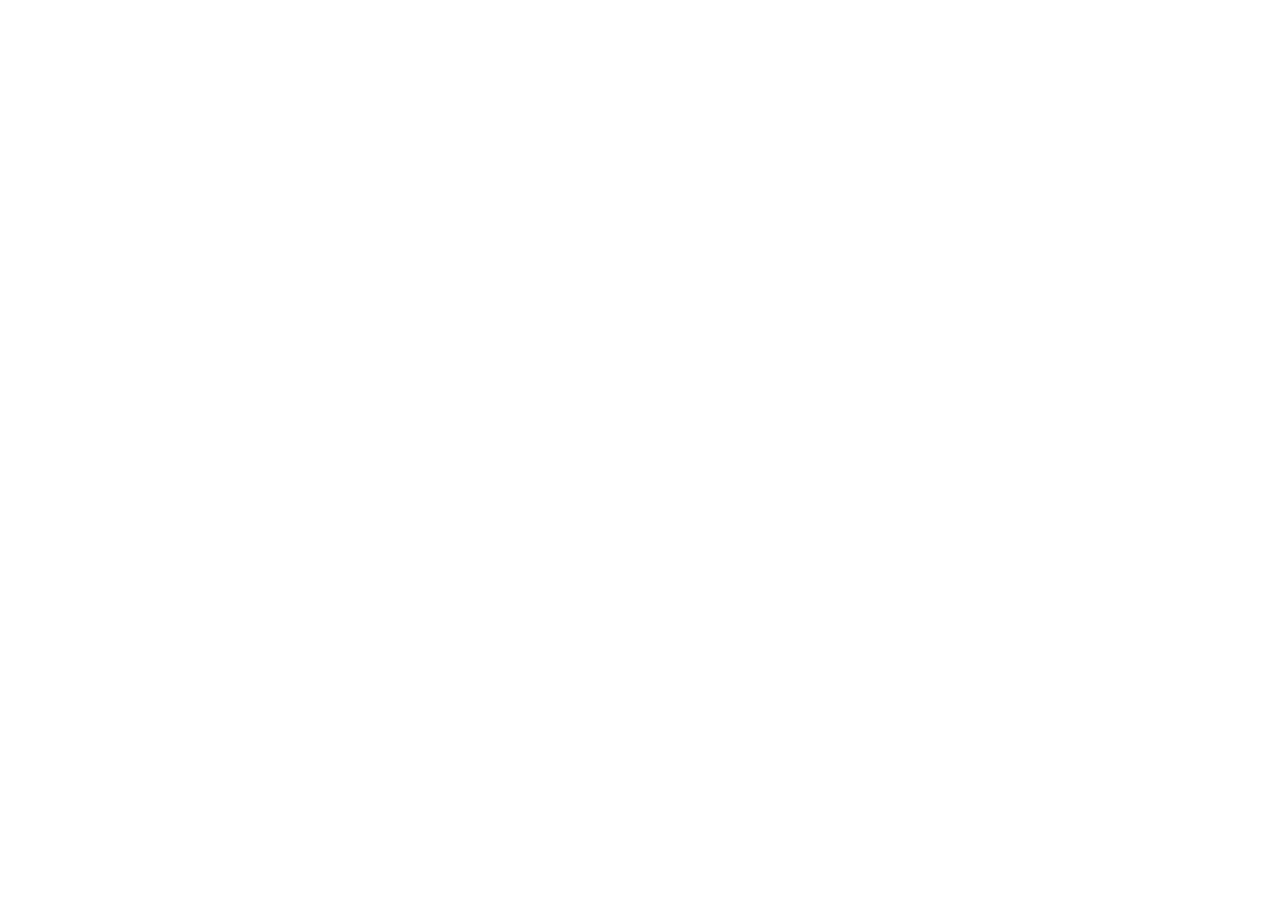
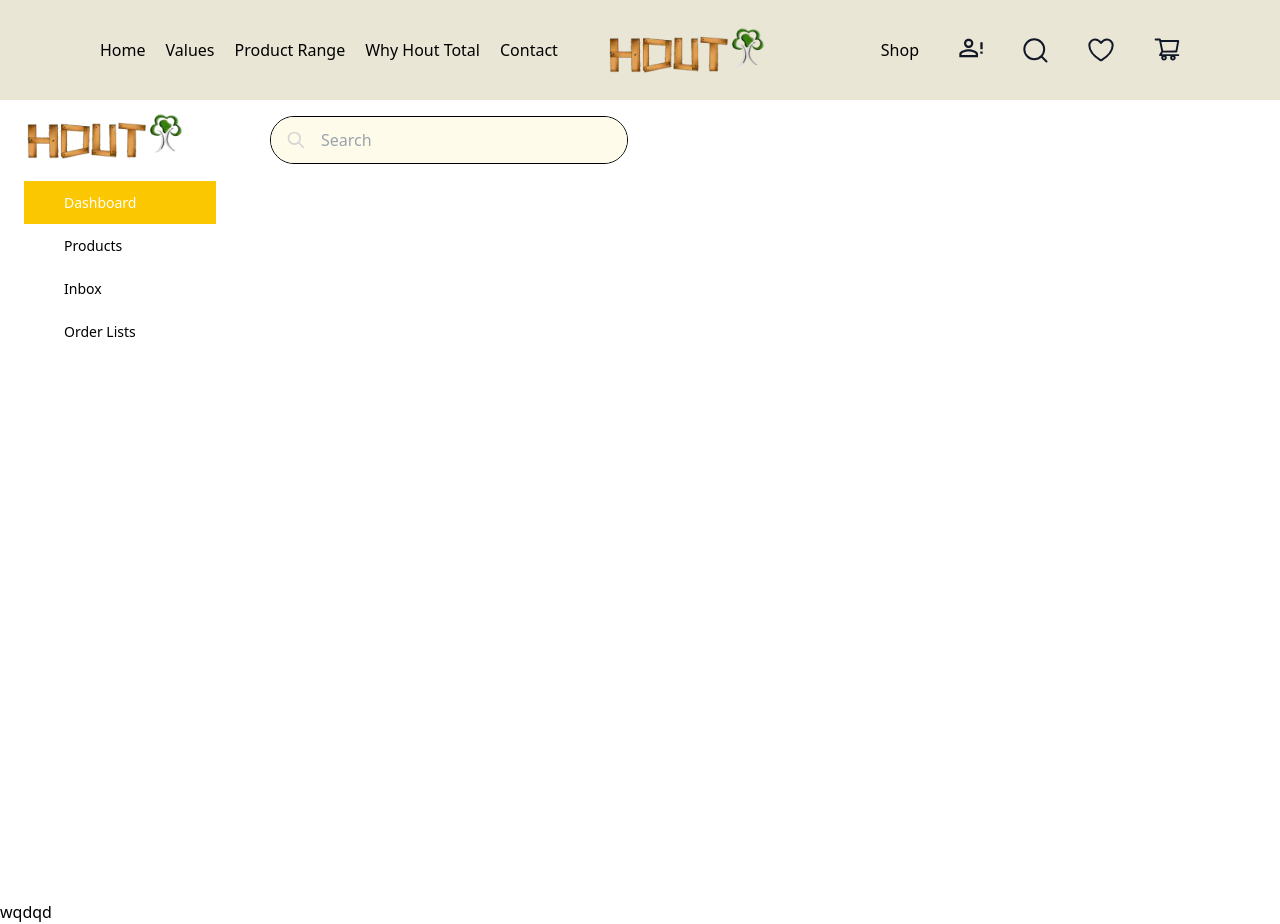
Before and after one commit to moizbroad/Hoout, a React (Vite) app: page /dashboard in a window 1280 px wide. Before the commit this address had no page. Before the commit the page ends 800 px from the top, so only its background shows below. Built offline with nearby package versions, Linux system fonts and the light colour scheme.

Commit message:
work on dashboard

```diff
--- a/src/App.css
+++ b/src/App.css
@@ -73,7 +73,32 @@
  .recPasswrd label:active:after {
 	 width: 30px;
 }
+.sideBarMain a{
+  width: 100%;
+  padding: 0 40px;
+  display: flex;
+  /* justify-content: center; */
+  align-items: center;
+}
+a.sideActive{
+  background: #FBC700;
+  /* padding:0 40px; */
+  text-align: center;
+  color: #fff;
+  position: relative;
+}
+a.sideActive::before{
+  content: "";
+  position: absolute;
+  left:0;
+  width: 2px;
+  height: 100%;
+  background: #FBC700;
 
+}
+.searchSvg{
+  filter: brightness(0) saturate(100%) invert(100%) sepia(56%) saturate(12%) hue-rotate(293deg) brightness(82%) contrast(106%);
+}
 
 
 
--- a/src/App.jsx
+++ b/src/App.jsx
@@ -6,6 +6,7 @@
 import Layout from "./components/Layout/Layout";
 import Signup from "./Pages/Signup";
 import Signin from "./Pages/Signin";
+import Dashboard from "./components/Dashboard/Dashboard";
 
 function App() {
   const [count, setCount] = useState(0);
@@ -24,6 +25,7 @@
          <Route path="/signin" element={<Signin />} />
          <Route path="/signup" element={<Signup />} />
           <Route path="/" element={<Landingpage />} />
+          <Route path="/dashboard" element={<Dashboard />} />
           </Route>
         </Routes>
       </BrowserRouter>
--- /dev/null
+++ b/src/components/Dashboard/Dashboard.jsx
@@ -0,0 +1,50 @@
+import React from "react";
+import Sidebar from "./Sidebar";
+
+const Dashboard = () => {
+  return (
+    <div>
+      <div className="flex">
+        <Sidebar />
+        <div className="dashRightSide flex-1 ">
+          <div className="dashHead px-[30px] py-[16px]">
+            <div className="search">
+              {/* <!-- component --> */}
+              <div class="max-w-md">
+                <div class="relative flex items-center w-[80%] h-12 rounded-full focus-within:shadow-lg bg-white overflow-hidden border-inherit	border-[0.5px]">
+                  <div class="grid place-items-center h-full w-12 text-gray-300 bg-[#fefbeb]  min-w-[50px]">
+                    <svg
+                      xmlns="http://www.w3.org/2000/svg"
+                      class="h-5 w-5 searchSvg"
+                      fill="none"
+                      viewBox="0 0 24 24"
+                      stroke="currentColor"
+                    >
+                      <path
+                        stroke-linecap="round"
+                        stroke-linejoin="round"
+                        stroke-width="2"
+                        d="M21 21l-6-6m2-5a7 7 0 11-14 0 7 7 0 0114 0z"
+
+                      />
+                    </svg>
+                  </div>
+
+                  <input
+                    class="peer h-full w-full outline-none text-sm text-gray-700 pr-2 bg-[#fefbeb]"
+                    type="text"
+                    id="search"
+                    placeholder="Search"
+                  />
+                </div>
+              </div>
+            </div>
+          </div>
+          <div className="dashContentSec"></div>
+        </div>
+      </div>
+    </div>
+  );
+};
+
+export default Dashboard;
--- /dev/null
+++ b/src/components/Dashboard/Sidebar.jsx
@@ -0,0 +1,23 @@
+import React from 'react';
+            <img src={houtLogo} alt="" />
+import houtLogo from '../../assets/authImages/houtLogo.svg'
+
+const Sidebar = () => {
+  return (
+    <div className='w-[240px] min-h-screen py-[13px] '>
+        <a href="#" className='mb-[22px] block px-[24px]'>
+            <img src={houtLogo} alt="" />
+
+        </a>
+        <div className='flex flex-col items-start sideBarMain px-[24px]'>
+        <a href="#" className='h-[43px] text-14 font-medium sideActive' >Dashboard</a>
+        <a href="#" className='h-[43px] text-14 font-medium' >Products</a>
+        <a href="#" className='h-[43px] text-14 font-medium' >Inbox</a>
+        <a href="#" className='h-[43px] text-14 font-medium' >Order Lists</a>
+
+        </div>
+    </div>
+  )
+}
+
+export default Sidebar
```
